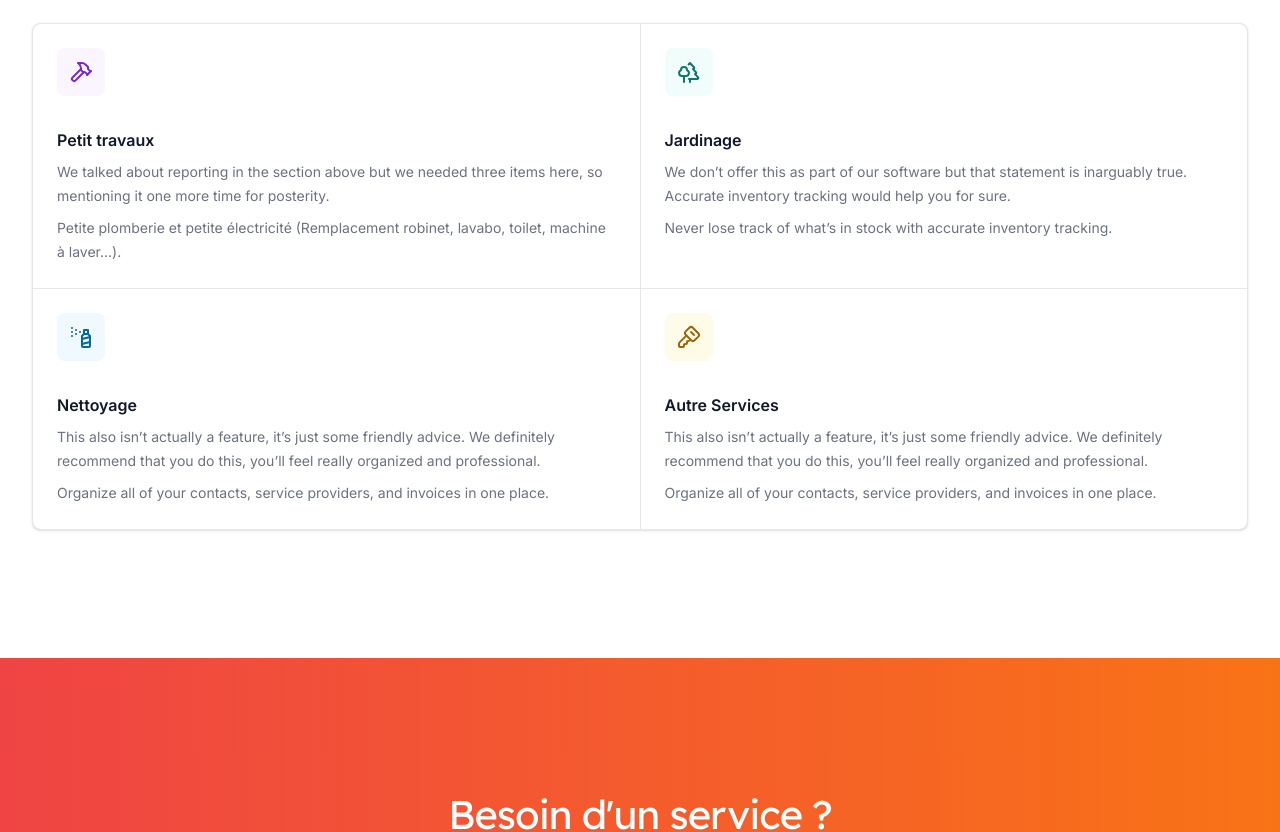
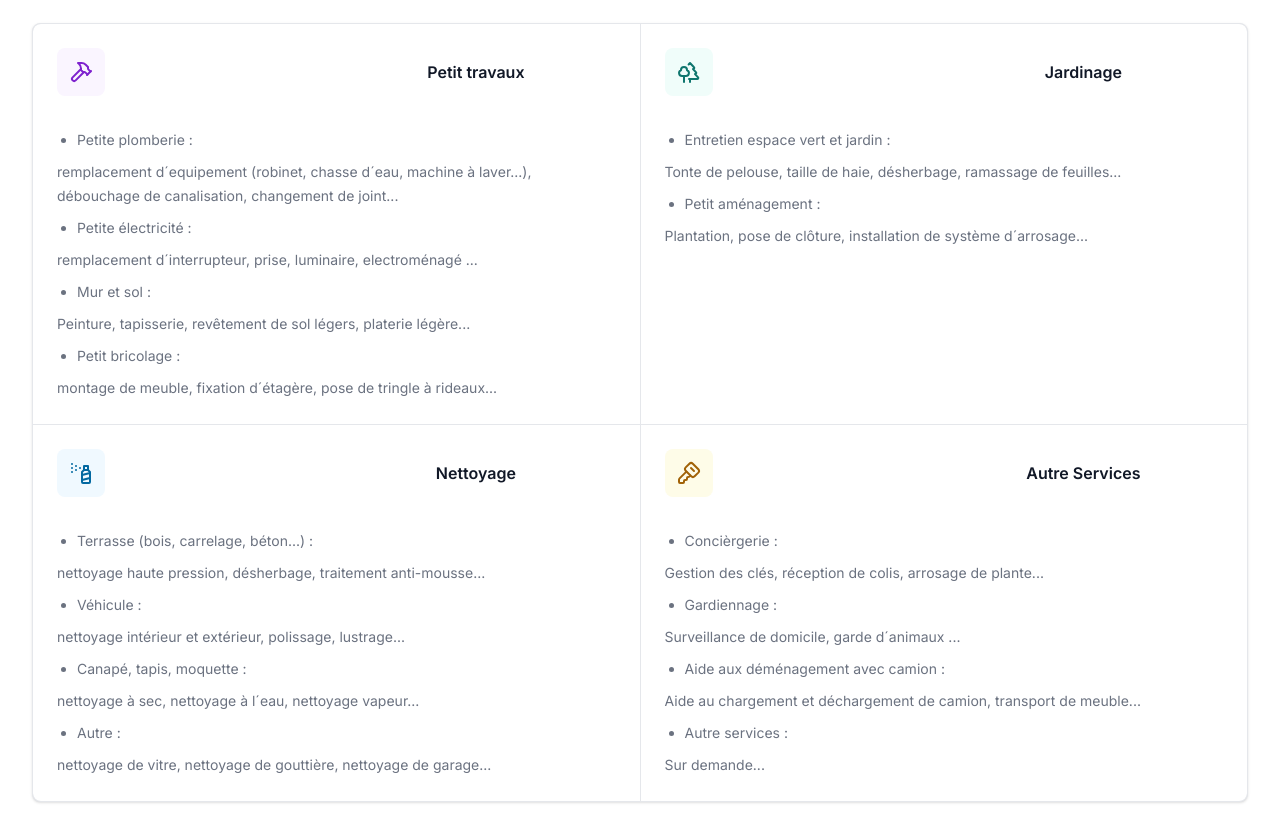
Before and after one commit to sylvain-guehria/carvalho-hatf, a Next.js app: page / in a window 1280 px wide. Shown: the part 1280-2112 px from the top of the page. Built offline with nearby package versions, Linux system fonts and the light colour scheme.

Commit message:
un peu de tout pour mon keke

```diff
--- a/src/app/contact/page.tsx
+++ b/src/app/contact/page.tsx
@@ -9,7 +9,7 @@ export default function PageContact() {
           <div>
             <h2 className="text-3xl font-bold tracking-tight text-gray-900">Me contacter</h2>
             <p className="mt-4 leading-7 text-gray-600">
-              Demande de devis, renseignements, ou simplement être rappelé, n&apos;hésitez pas à me contacter.
+              Demande de devis gratuit, renseignements, ou simplement être rappelé, n&apos;hésitez pas à me contacter.
             </p>
           </div>
           <div className="grid grid-cols-1 gap-6 sm:grid-cols-2 lg:col-span-2 lg:gap-8">
--- a/src/app/galerie-photo/page.tsx
+++ b/src/app/galerie-photo/page.tsx
@@ -1,3 +1,96 @@
+/* eslint-disable @next/next/no-img-element */
+const products = [
+  {
+    id: 1,
+    name: 'Peintures et sol',
+    description: 'blablabla',
+    imageSrc: 'https://tailwindui.com/img/ecommerce-images/category-page-01-image-card-01.jpg',
+    imageAlt: 'Person using a pen to cross a task off a productivity paper card.',
+  },
+  {
+    id: 2,
+    name: 'robinets et lavabos',
+    description: 'blablabla',
+    imageSrc: 'https://tailwindui.com/img/ecommerce-images/category-page-01-image-card-02.jpg',
+    imageAlt: 'Paper card sitting upright in walnut card holder on desk.',
+  },
+  {
+    id: 3,
+    name: 'Truc et machins',
+    description: 'blablabla',
+    imageSrc: 'https://tailwindui.com/img/ecommerce-images/category-page-01-image-card-03.jpg',
+    imageAlt: 'Textured gray felt pouch for paper cards with snap button flap and elastic pen holder loop.',
+  },
+  {
+    id: 4,
+    name: 'Focus Paper Refill',
+    description: 'blablabla',
+    imageSrc: 'https://tailwindui.com/img/ecommerce-images/category-page-01-image-card-01.jpg',
+    imageAlt: 'Person using a pen to cross a task off a productivity paper card.',
+  },
+  {
+    id: 5,
+    name: 'Focus Card Holder',
+    description: 'blablabla',
+    imageSrc: 'https://tailwindui.com/img/ecommerce-images/category-page-01-image-card-02.jpg',
+    imageAlt: 'Paper card sitting upright in walnut card holder on desk.',
+  },
+  {
+    id: 6,
+    name: 'Focus Carry Case',
+    description: 'blablabla',
+    imageSrc: 'https://tailwindui.com/img/ecommerce-images/category-page-01-image-card-03.jpg',
+    imageAlt: 'Textured gray felt pouch for paper cards with snap button flap and elastic pen holder loop.',
+  },
+  {
+    id: 7,
+    name: 'Focus Paper Refill',
+    description: 'blablabla',
+    imageSrc: 'https://tailwindui.com/img/ecommerce-images/category-page-01-image-card-01.jpg',
+    imageAlt: 'Person using a pen to cross a task off a productivity paper card.',
+  },
+  {
+    id: 8,
+    name: 'Focus Card Holder',
+    description: 'blablabla',
+    imageSrc: 'https://tailwindui.com/img/ecommerce-images/category-page-01-image-card-02.jpg',
+    imageAlt: 'Paper card sitting upright in walnut card holder on desk.',
+  },
+  {
+    id: 9,
+    name: 'Focus Carry Case',
+    description: 'blablabla',
+    imageSrc: 'https://tailwindui.com/img/ecommerce-images/category-page-01-image-card-03.jpg',
+    imageAlt: 'Textured gray felt pouch for paper cards with snap button flap and elastic pen holder loop.',
+  },
+]
+
 export default function PageGaleriPhoto() {
-  return "page galerie photo"
+  return (
+    <div className="bg-white">
+      <div className="mx-auto max-w-2xl px-4 py-16 sm:px-6 sm:py-24 lg:max-w-7xl lg:px-8">
+        <h2 id="products-heading" className="sr-only">
+          Products
+        </h2>
+
+        <div className="grid grid-cols-1 gap-x-6 gap-y-10 sm:grid-cols-2 lg:grid-cols-3 xl:gap-x-8">
+          {products.map((product) => (
+            <div key={product.id} className="group">
+              <div className="aspect-h-1 aspect-w-1 w-full overflow-hidden rounded-lg sm:aspect-h-3 sm:aspect-w-2">
+                <img
+                  alt={product.imageAlt}
+                  src={product.imageSrc}
+                  className="h-full w-full object-cover object-center group-hover:opacity-75"
+                />
+              </div>
+              <div className="mt-4 flex items-center justify-between text-base font-medium text-gray-900">
+                <h3>{product.name}</h3>
+              </div>
+              <p className="mt-1 text-sm italic text-gray-500">{product.description}</p>
+            </div>
+          ))}
+        </div>
+      </div>
+    </div>
+  )
 }
--- a/src/components/Header.tsx
+++ b/src/components/Header.tsx
@@ -9,7 +9,6 @@ import {
 } from '@headlessui/react'
 import clsx from 'clsx'
 
-import { Button } from '@/components/Button'
 import { Container } from '@/components/Container'
 import { NavLink } from '@/components/NavLink'
 import Image from 'next/image'
@@ -75,8 +74,15 @@ function MobileNavigation() {
         transition
         className="absolute inset-x-0 top-full mt-4 flex origin-top flex-col rounded-2xl bg-white p-4 text-lg tracking-tight text-slate-900 shadow-xl ring-1 ring-slate-900/5 data-[closed]:scale-95 data-[closed]:opacity-0 data-[enter]:duration-150 data-[leave]:duration-100 data-[enter]:ease-out data-[leave]:ease-in"
       >
-        <MobileNavLink href={routes.contact.path}>{routes.contact.label}</MobileNavLink>
-        <MobileNavLink href={routes.galeriePhoto.path}>{routes.galeriePhoto.label}</MobileNavLink>
+        <MobileNavLink href={routes.home.path}>
+          {routes.home.label}
+        </MobileNavLink>
+        <MobileNavLink href={routes.contact.path}>
+          {routes.contact.label}
+        </MobileNavLink>
+        <MobileNavLink href={routes.galeriePhoto.path}>
+          {routes.galeriePhoto.label}
+        </MobileNavLink>
       </PopoverPanel>
     </Popover>
   )
@@ -92,8 +98,13 @@ export function Header() {
               <Image src={logo} alt="" unoptimized width={50} height={50} />
             </Link>
             <div className="hidden md:flex md:gap-x-6">
-              <NavLink href={routes.contact.path}>{routes.contact.label}</NavLink>
-              <NavLink href={routes.galeriePhoto.path}>{routes.galeriePhoto.label}</NavLink>
+              <NavLink href={routes.home.path}>{routes.home.label}</NavLink>
+              <NavLink href={routes.contact.path}>
+                {routes.contact.label}
+              </NavLink>
+              <NavLink href={routes.galeriePhoto.path}>
+                {routes.galeriePhoto.label}
+              </NavLink>
             </div>
           </div>
           <div className="flex items-center gap-x-5 md:gap-x-8">
--- a/src/components/Services/MyServices.tsx
+++ b/src/components/Services/MyServices.tsx
@@ -7,10 +7,6 @@ import clsx from 'clsx'
 import { Container } from '@/components/Container'
 import { IService, services } from '@/components/Services/my-services'
 
-
-
-
-
 export function MyServices() {
   return (
     <section
@@ -19,18 +15,23 @@ export function MyServices() {
       className="pb-14 pt-20 sm:pb-20 sm:pt-32 lg:pb-32"
     >
       <Container>
-      <div className="border-[0.5px] border-gray-200 divide-y divide-gray-200 overflow-hidden rounded-lg bg-gray-200 shadow sm:grid sm:grid-cols-2 sm:gap-px sm:divide-y-0">
+        <div className="divide-y divide-gray-200 overflow-hidden rounded-lg border-[0.5px] border-gray-200 bg-gray-200 shadow sm:grid sm:grid-cols-2 sm:gap-px sm:divide-y-0">
           {services.map((service, serviceIdx) => (
             <div
               key={service.name}
               className={clsx(
-            serviceIdx === 0 ? 'rounded-tl-lg rounded-tr-lg sm:rounded-tr-none' : '',
+                serviceIdx === 0
+                  ? 'rounded-tl-lg rounded-tr-lg sm:rounded-tr-none'
+                  : '',
                 serviceIdx === 1 ? 'sm:rounded-tr-lg' : '',
                 serviceIdx === services.length - 2 ? 'sm:rounded-bl-lg' : '',
-            serviceIdx === services.length - 1 ? 'rounded-bl-lg rounded-br-lg sm:rounded-bl-none' : '',
+                serviceIdx === services.length - 1
+                  ? 'rounded-bl-lg rounded-br-lg sm:rounded-bl-none'
+                  : '',
                 'group relative bg-white p-6 focus-within:ring-2 focus-within:ring-inset focus-within:ring-indigo-500',
               )}
             >
+              <div className="grid grid-cols-2">
                 <div>
                   <span
                     className={clsx(
@@ -42,20 +43,29 @@ export function MyServices() {
                     <service.icon aria-hidden="true" className="h-6 w-6" />
                   </span>
                 </div>
-          <div className="mt-8">
+
+                <div className='m-auto'>
                   <h3 className="text-base font-semibold leading-6 text-gray-900">
-              {/* <a href={service.href} className="focus:outline-none"> */}
-                {/* Extend touch target to entire panel */}
                     <span aria-hidden="true" className="absolute inset-0" />
                     {service.name}
+                  </h3>
+                </div>
+              </div>
+              <div className="mt-8">
+                {/* <a href={service.href} className="focus:outline-none"> */}
                 {/* </a> */}
-            </h3>
+                <ul className="mt-2 list-disc text-sm text-gray-500">
+                  {service.tasks.map((task) => (
+                    <>
+                      <li className="ml-5 mt-2 text-sm text-gray-500">
+                        {task.name} :
+                      </li>
                       <p className="mt-2 text-sm text-gray-500">
-            {service.description}
+                        {task.description}
                       </p>
-            <p className="mt-2 text-sm text-gray-500">
-            {service.summary}
-            </p>
+                    </>
+                  ))}
+                </ul>
               </div>
               {/* <span
             aria-hidden="true"
--- a/src/components/Services/my-services.tsx
+++ b/src/components/Services/my-services.tsx
@@ -7,9 +7,10 @@ import {
 
 export interface IService {
   name: string
-  href: string
-  summary: string
-  description: string
+  tasks: {
+    name: string
+    description?: string
+  }[]
   icon: React.FunctionComponent<React.SVGProps<SVGSVGElement>>
   iconForeground: string
   iconBackground: string
@@ -18,44 +19,89 @@ export interface IService {
 export const services: Array<IService> = [
   {
     name: 'Petit travaux',
-    href: '#',
-    summary: 'Petite plomberie et petite électricité (Remplacement robinet, lavabo, toilet, machine à laver...).',
-    description:
-      'We talked about reporting in the section above but we needed three items here, so mentioning it one more time for posterity.',
+    tasks: [
+      {
+        name: 'Petite plomberie',
+        description:
+          'remplacement d´equipement (robinet, chasse d´eau, machine à laver...), débouchage de canalisation, changement de joint...',
+      },
+      {
+        name: 'Petite électricité',
+        description: 'remplacement d´interrupteur, prise, luminaire, electroménagé ...',
+      },
+      {
+        name: 'Mur et sol',
+        description: 'Peinture, tapisserie, revêtement de sol légers, platerie légère...',
+      },
+      {
+        name: 'Petit bricolage',
+        description: 'montage de meuble, fixation d´étagère, pose de tringle à rideaux...',
+      }
+    ],
     icon: HammerIcon,
     iconForeground: 'text-purple-700',
     iconBackground: 'bg-purple-50',
   },
   {
     name: 'Jardinage',
-    href: '#',
-    summary:
-      'Never lose track of what’s in stock with accurate inventory tracking.',
-    description:
-      'We don’t offer this as part of our software but that statement is inarguably true. Accurate inventory tracking would help you for sure.',
     icon: TreesIcon,
-
+    tasks: [
+      {
+        name: 'Entretien espace vert et jardin',
+        description: 'Tonte de pelouse, taille de haie, désherbage, ramassage de feuilles...',
+      },
+      {
+        name: 'Petit aménagement',
+        description: 'Plantation, pose de clôture, installation de système d´arrosage...',
+      }
+    ],
     iconForeground: 'text-teal-700',
     iconBackground: 'bg-teal-50',
   },
   {
     name: 'Nettoyage',
-    href: '#',
-    summary:
-      'Organize all of your contacts, service providers, and invoices in one place.',
-    description:
-      'This also isn’t actually a feature, it’s just some friendly advice. We definitely recommend that you do this, you’ll feel really organized and professional.',
+    tasks: [
+      {
+        name: "Terrasse (bois, carrelage, béton...)",
+        description: "nettoyage haute pression, désherbage, traitement anti-mousse...",
+      },
+      {
+        name: "Véhicule",
+        description: "nettoyage intérieur et extérieur, polissage, lustrage...",
+      },
+      {
+        name: "Canapé, tapis, moquette",
+        description: "nettoyage à sec, nettoyage à l´eau, nettoyage vapeur...",
+      },
+      {
+        name: "Autre",
+        description: "nettoyage de vitre, nettoyage de gouttière, nettoyage de garage...",
+      }
+    ],
     icon: SprayCanIcon,
     iconForeground: 'text-sky-700',
     iconBackground: 'bg-sky-50',
   },
   {
     name: 'Autre Services',
-    href: '#',
-    summary:
-      'Organize all of your contacts, service providers, and invoices in one place.',
-    description:
-      'This also isn’t actually a feature, it’s just some friendly advice. We definitely recommend that you do this, you’ll feel really organized and professional.',
+    tasks: [
+      {
+        name: 'Concièrgerie',
+        description: 'Gestion des clés, réception de colis, arrosage de plante...',
+      },
+      {
+        name: 'Gardiennage',
+        description: 'Surveillance de domicile, garde d´animaux ...',
+      },
+      {
+        name: 'Aide aux déménagement avec camion',
+        description: 'Aide au chargement et déchargement de camion, transport de meuble...',
+      },
+      {
+        name: 'Autre services',
+        description: 'Sur demande...',
+      }
+    ],
     icon: KeySquareIcon,
     iconForeground: 'text-yellow-700',
     iconBackground: 'bg-yellow-50',
```
Lines whose indentation alone changed are shown as unchanged.
